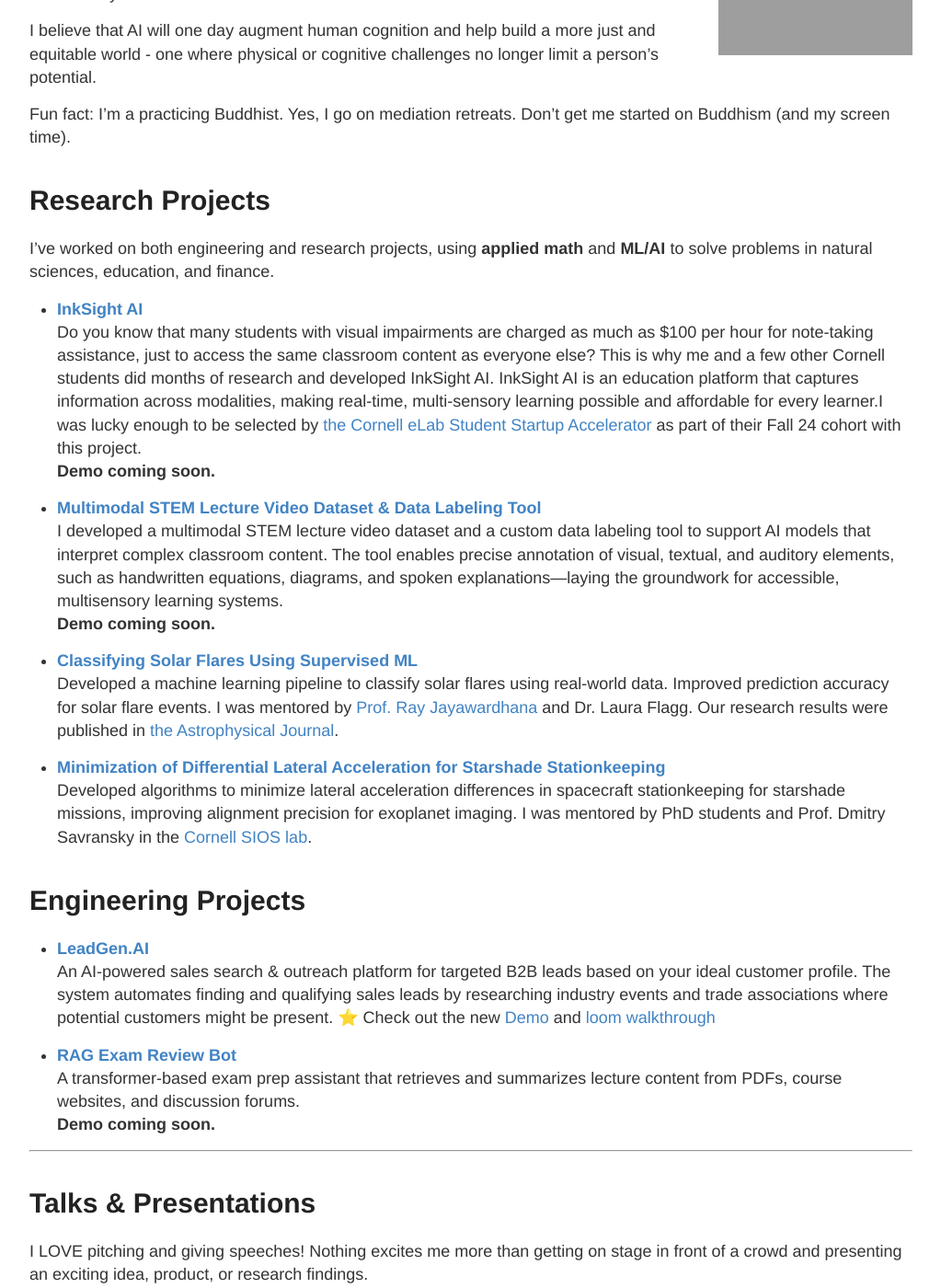
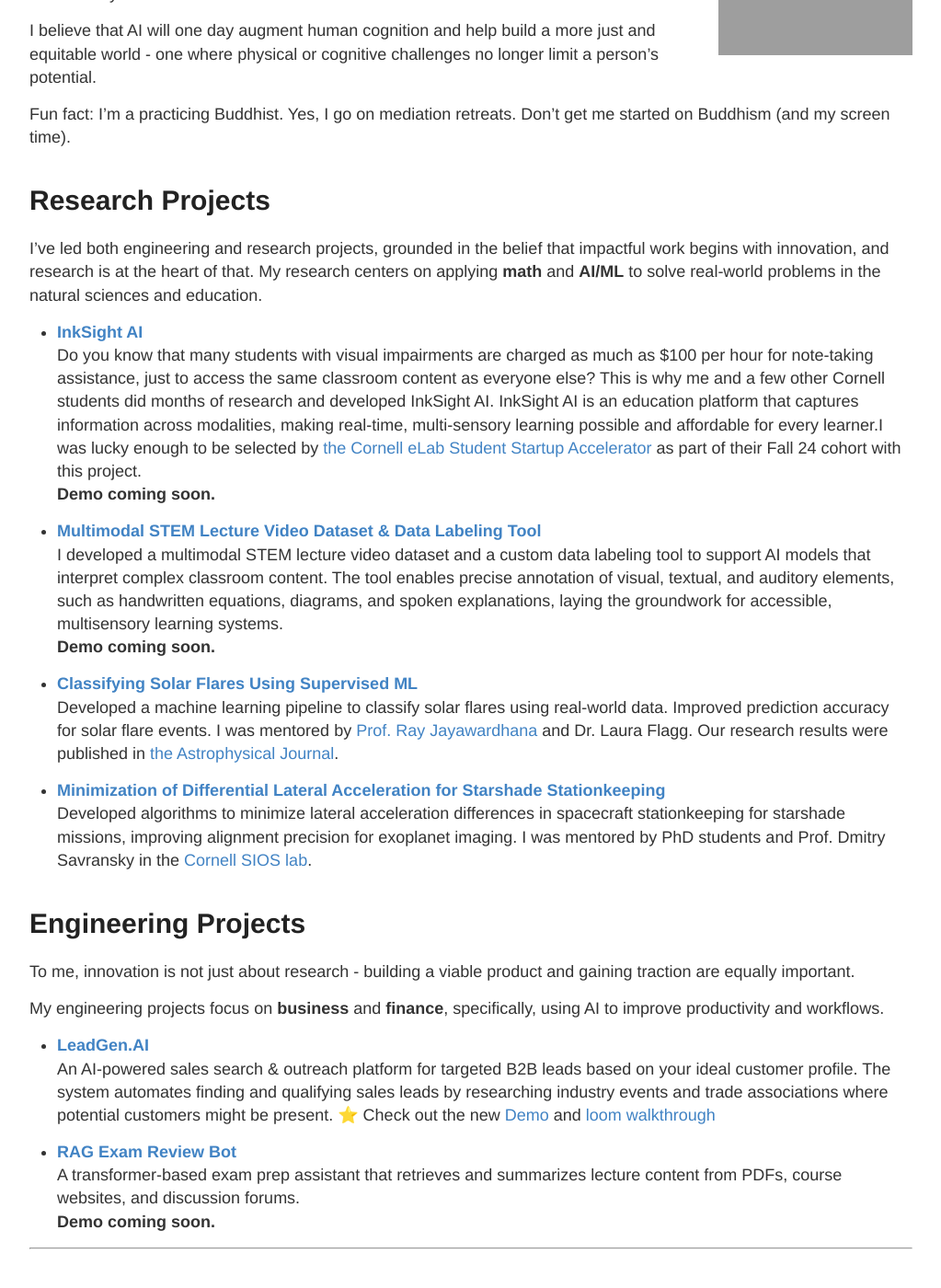
Before and after one commit to nicolehao34/nicolehao34.github.io, a Jekyll site: the page built from index.md, in a window 1280 px wide and 1400 px high, scrolled down 387 px. Shown: the whole window at 92% size, without its empty margins (128-1151 px from the left). Built offline with Jekyll 4.4.1, drawn with Linux system fonts in a browser that asks for light colours; grey boxes are pictures that could not be loaded.

Commit message:
Update index.md

```diff
--- a/index.md
+++ b/index.md
@@ -15,14 +15,14 @@
 Fun fact: I'm a practicing Buddhist. Yes, I go on mediation retreats. Don't get me started on Buddhism (and my screen time).
 
 # Research Projects
-I’ve worked on both engineering and research projects, using **applied math** and **ML/AI** to solve problems in natural sciences, education, and finance.
+I've led both engineering and research projects, grounded in the belief that impactful work begins with innovation, and research is at the heart of that. My research centers on applying **math** and **AI/ML** to solve real-world problems in the natural sciences and education.
 
 -  **[InkSight AI](https://github.com/Cornell-InkSight/InkSightMVP.git)** <br>
 Do you know that many students with visual impairments are charged as much as $100 per hour for note-taking assistance, just to access the same classroom content as everyone else? This is why me and a few other Cornell students did months of research and developed InkSight AI. InkSight AI is an education platform that captures information across modalities, making real-time, multi-sensory learning possible and affordable for every learner.I was lucky enough to be selected by [the Cornell eLab Student Startup Accelerator](https://eship.cornell.edu/elab-welcomes-24-student-startup-teams-to-fall-cohort/) as part of their Fall 24 cohort with this project. <br>
 **Demo coming soon.**
 
 - **[Multimodal STEM Lecture Video Dataset & Data Labeling Tool](https://github.com/Cornell-InkSight/InkSight-DataLabeler.git)** <br>
-I developed a multimodal STEM lecture video dataset and a custom data labeling tool to support AI models that interpret complex classroom content. The tool enables precise annotation of visual, textual, and auditory elements, such as handwritten equations, diagrams, and spoken explanations—laying the groundwork for accessible, multisensory learning systems. <br>
+I developed a multimodal STEM lecture video dataset and a custom data labeling tool to support AI models that interpret complex classroom content. The tool enables precise annotation of visual, textual, and auditory elements, such as handwritten equations, diagrams, and spoken explanations, laying the groundwork for accessible, multisensory learning systems. <br>
 **Demo coming soon.**
 
 - **[Classifying Solar Flares Using Supervised ML](https://github.com/nicolehao34/solar_flares_classification)** <br>
@@ -35,6 +35,9 @@
 
 
 # Engineering Projects
+To me, innovation is not just about research - building a viable product and gaining traction are equally important.<br>
+
+My engineering projects focus on **business** and **finance**, specifically, using AI to improve productivity and workflows.
 
 - **[LeadGen.AI](https://github.com/nicolehao34/LeadGen.AI)** <br>
 An AI-powered sales search & outreach platform for targeted B2B leads based on your ideal customer profile. The system automates finding and qualifying sales leads by researching industry events and trade associations where potential customers might be present. ⭐ Check out the new [Demo](https://GenLead-AI-nicolehao7.replit.app) and [loom walkthrough](https://www.loom.com/share/127c02e726394d038c29dd18419ce4d8?sid=7ff1b0c6-f1e7-4877-93ee-48ea8ae139ca)
```
